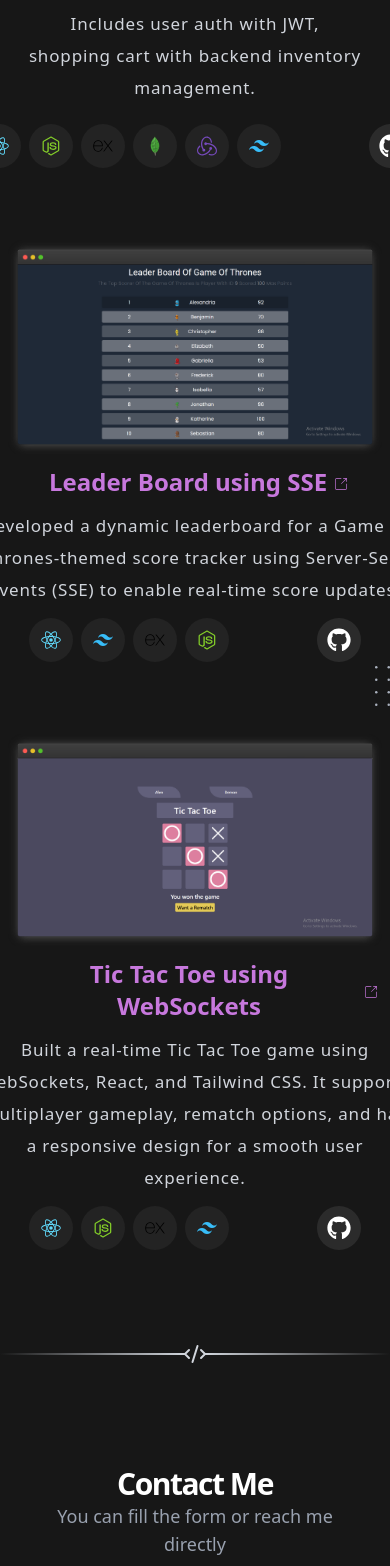
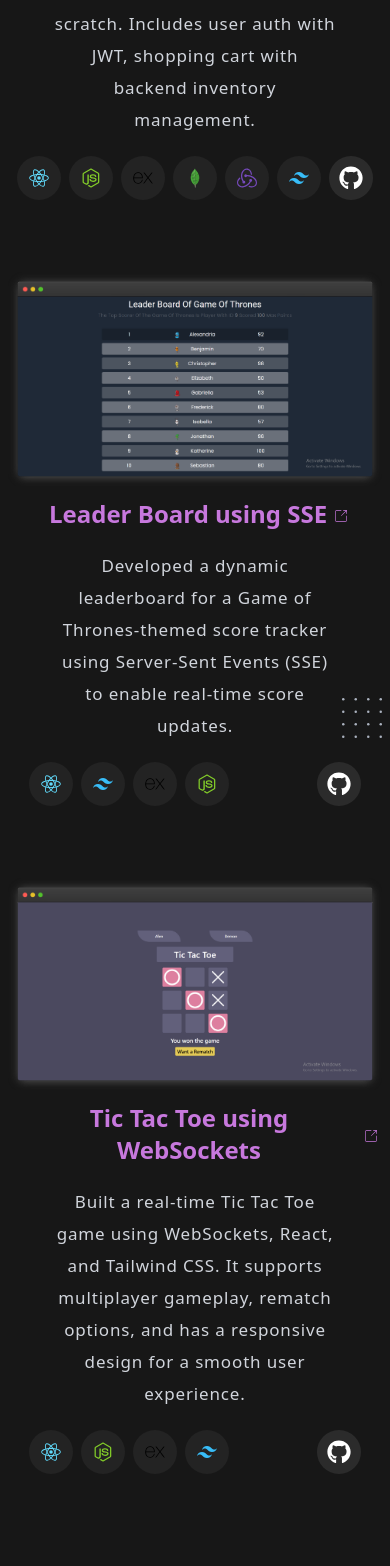
Before and after one commit to Divya6265/divya.inapakurthi, a React (Vite) app: page / in a window 390 px wide. Shown: the part 2282-3848 px from the top of the page. Built offline with nearby package versions, Linux system fonts and the light colour scheme; some icons are missing.

Commit message:
Projects layout fixed

```diff
--- a/src/components/Home.jsx
+++ b/src/components/Home.jsx
@@ -11,7 +11,7 @@ function Home() {
         initial={{ opacity: 0 }}
         whileInView={{ opacity: 1 }}
         transition={{ duration: 1 }}
-        className="pt-[50px] w-full flex flex-col justify-center items-center absolute h-dvh top-0 left-0 right-0 overflow-x-hidden">
+        className="pt-[50px] w-full flex flex-col justify-center items-center absolute h-full top-0 left-0 right-0 overflow-x-hidden">
         <div className="flex flex-col-reverse gap-x-30 relative m-auto md:flex-row justify-center items-center">
           <div className="text-white mt-10 md:w-500px flex flex-col justify-center max-w-[580px] m-auto p-4">
             <motion.h1
--- a/src/components/Projects.jsx
+++ b/src/components/Projects.jsx
@@ -111,7 +111,7 @@ function Projects() {
                 href="https://github.com/your-repo"
                 target="_blank"
                 rel="noopener noreferrer"
-                className="md:hidden ml-20 p-2.5 bg-neutral-700/50 rounded-full hover:bg-neutral-700/70 transition-colors duration-300"
+                className="md:hidden p-2.5 bg-neutral-700/50 rounded-full hover:bg-neutral-700/70 transition-colors duration-300"
               >
                 <FaGithub size={24} />
               </a>
@@ -179,7 +179,7 @@ function Projects() {
               initial={{ opacity: 0, y: 20 }}
               whileInView={{ opacity: 1, y: 0 }}
               transition={{ delay: 0.2, duration: 0.8 }}
-              className="text-[17px] text-gray-300 my-3 tracking-wider leading-8 w-110 text-center"
+              className="text-[17px] text-gray-300 my-3 tracking-wider leading-8 md:w-[440px] w-[80%] p-2 text-center"
             >
               Developed a dynamic leaderboard for a Game of Thrones-themed score tracker using Server-Sent Events (SSE) to enable real-time score updates.
             </motion.p>
@@ -258,7 +258,7 @@ function Projects() {
               initial={{ opacity: 0, y: 20 }}
               whileInView={{ opacity: 1, y: 0 }}
               transition={{ delay: 0.2, duration: 0.8 }}
-              className="text-[17px] text-gray-300 my-3 tracking-wider leading-8 w-110 text-center"
+              className="text-[17px] text-gray-300 my-3 tracking-wider leading-8 md:w-[440px] w-[80%] p-2 text-center"
             >
               Built a real-time Tic Tac Toe game using WebSockets, React, and Tailwind CSS. It supports multiplayer gameplay, rematch options, and has a responsive design for a smooth user experience.
             </motion.p>
```
